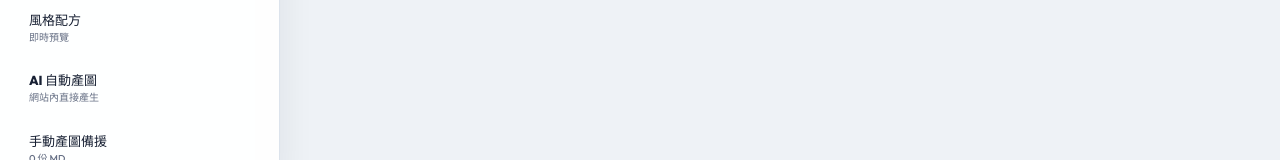
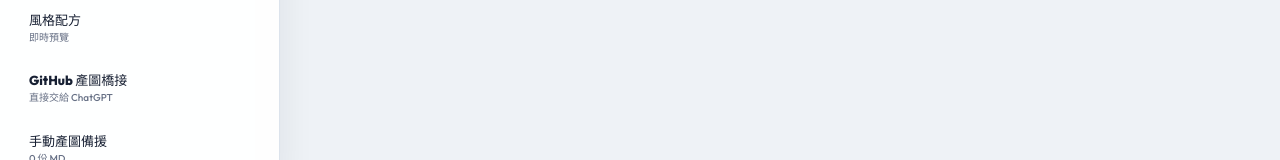
Before and after one commit to similaitw/line-sticker-studio, a React (Vite) app: page / in a window 1280 px wide. Shown: the part 617-777 px from the top of the page. Built offline with nearby package versions, Linux system fonts and the light colour scheme.

Commit message:
refactor: replace paid API flow with GitHub ChatGPT bridge

```diff
--- a/src/App.tsx
+++ b/src/App.tsx
@@ -3,7 +3,7 @@ import { readFileAsDataUrl } from './canvas/image';
 import { detectProvenanceMark, simpleHash } from './canvas/provenance';
 import { sliceSheet } from './canvas/slice';
 import { Header, type NavGroup } from './components/Header';
-import { GeneratePanel } from './components/GeneratePanel';
+import { GitHubBridgePanel } from './components/GitHubBridgePanel';
 import { PhraseSelector } from './components/PhraseSelector';
 import { ProviderPanel } from './components/ProviderPanel';
 import { ReferencePhotoPanel } from './components/ReferencePhotoPanel';
@@ -22,7 +22,7 @@ import { buildStickerZip, downloadBlob } from './export/exportZip';
 import { getReferencePhoto } from './storage/referencePhotos';
 import { useProject } from './state/ProjectContext';
 
-type ViewId = 'provider' | 'type' | 'photos' | 'phrases' | 'style' | 'generate' | 'tasks' | 'settings' | 'source' | 'results' | 'timeline' | 'validation' | 'export' | 'tutorial-basic' | 'tutorial-animated';
+type ViewId = 'provider' | 'type' | 'photos' | 'phrases' | 'style' | 'bridge' | 'tasks' | 'settings' | 'source' | 'results' | 'timeline' | 'validation' | 'export' | 'tutorial-basic' | 'tutorial-animated';
 
 export default function App() {
   const { project, dispatch } = useProject(); const [busy,setBusy]=useState(false); const [exporting,setExporting]=useState(false); const [error,setError]=useState(''); const [activeView,setActiveView]=useState<ViewId>('provider');
@@ -42,7 +42,7 @@ export default function App() {
   const navGroups:NavGroup[]=[
     {label:'教學',items:[{id:'tutorial-basic',label:'新手流程',summary:'任務清單'},{id:'tutorial-animated',label:'動態貼圖',summary:getSpec(project.type).animated?'APNG 教學':'需切換動態'}]},
     {label:'準備',items:[{id:'provider',label:'生成平台',summary:project.generationProvider==='chatgpt'?'ChatGPT':'Gemini'},{id:'type',label:'貼圖類型',summary:getSpec(project.type).label},{id:'photos',label:'參考照片',summary:`${project.referencePhotos.length}/5 張`}]},
-    {label:'配方',items:[{id:'settings',label:'設計設定',summary:`${project.settings.rows}×${project.settings.columns} · ${project.settings.count} 張`},{id:'phrases',label:'常用文字詞庫',summary:`${project.captionSlots.length}/${project.settings.rows*project.settings.columns} 格`},{id:'style',label:'風格配方',summary:'即時預覽'},{id:'generate',label:'AI 自動產圖',summary:'網站內直接產生'},{id:'tasks',label:'手動產圖備援',summary:`${project.generationTasks.length} 份 MD`}]},
+    {label:'配方',items:[{id:'settings',label:'設計設定',summary:`${project.settings.rows}×${project.settings.columns} · ${project.settings.count} 張`},{id:'phrases',label:'常用文字詞庫',summary:`${project.captionSlots.length}/${project.settings.rows*project.settings.columns} 格`},{id:'style',label:'風格配方',summary:'即時預覽'},{id:'bridge',label:'GitHub 產圖橋接',summary:'直接交給 ChatGPT'},{id:'tasks',label:'手動產圖備援',summary:`${project.generationTasks.length} 份 MD`}]},
     {label:'工作台',items:[{id:'source',label:'貼圖表預覽',summary:project.sourceDataUrl?`已切割 ${project.stickers.length} 張`:'等待圖檔'},{id:'results',label:'切割結果',summary:`入選 ${included}/${project.settings.count}`}]},
     {label:'檢查輸出',items:[{id:'timeline',label:'動畫時間軸',summary:getSpec(project.type).animated?'APNG 設定':'靜態貼圖'},{id:'validation',label:'合規檢查',summary:errors?`${errors} 個阻擋`:'可檢查'},{id:'export',label:'匯出 ZIP',summary:project.stickers.length?'準備匯出':'尚無貼圖'}]},
   ];
@@ -50,11 +50,11 @@ export default function App() {
   return <div className="app-shell app-layout"><Header onExport={()=>void handleExport()} exporting={exporting} activeView={activeView} navGroups={navGroups} onSelect={(id)=>setActiveView(id as ViewId)}/>
     <main className="content-shell"><div className="view-header"><span>LINE Sticker Studio</span><h1>{viewTitle}</h1></div>
       {error&&<div className="error-banner" role="alert"><strong>處理失敗</strong><span>{error}</span><button onClick={()=>setError('')}>×</button></div>}
-      <ActiveView id={activeView} onNavigate={(id)=>setActiveView(id as ViewId)} onGenerated={(dataUrl)=>processSource(dataUrl,true)} onUpload={(file)=>void handleUpload(file)} onSlice={()=>void handleSlice()} onSample={()=>void handleSample()} onExport={()=>void handleExport()} busy={busy} exporting={exporting} />
+      <ActiveView id={activeView} onNavigate={(id)=>setActiveView(id as ViewId)} onUpload={(file)=>void handleUpload(file)} onSlice={()=>void handleSlice()} onSample={()=>void handleSample()} onExport={()=>void handleExport()} busy={busy} exporting={exporting} />
     </main></div>;
 }
 
-function ActiveView({ id, onNavigate, onGenerated, onUpload, onSlice, onSample, onExport, busy, exporting }: { id: ViewId; onNavigate: (id: string) => void; onGenerated: (dataUrl: string) => Promise<void>; onUpload: (file: File) => void; onSlice: () => void; onSample: () => void; onExport: () => void; busy: boolean; exporting: boolean }) {
+function ActiveView({ id, onNavigate, onUpload, onSlice, onSample, onExport, busy, exporting }: { id: ViewId; onNavigate: (id: string) => void; onUpload: (file: File) => void; onSlice: () => void; onSample: () => void; onExport: () => void; busy: boolean; exporting: boolean }) {
   const { project } = useProject();
   if (id === 'tutorial-basic') return <TutorialPanel mode="beginner" onNavigate={onNavigate} />;
   if (id === 'tutorial-animated') return <TutorialPanel mode="animated" onNavigate={onNavigate} />;
@@ -63,7 +63,7 @@ function ActiveView({ id, onNavigate, onGenerated, onUpload, onSlice, onSample,
   if (id === 'photos') return <ReferencePhotoPanel />;
   if (id === 'phrases') return <PhraseSelector />;
   if (id === 'style') return <StyleSelector />;
-  if (id === 'generate') return <GeneratePanel onGenerated={async (dataUrl) => { await onGenerated(dataUrl); onNavigate('results'); }} />;
+  if (id === 'bridge') return <GitHubBridgePanel />;
   if (id === 'tasks') return <TaskPanel />;
   if (id === 'settings') return <div className="single-panel"><SettingsPanel /></div>;
   if (id === 'source') return <SourceStage onUpload={onUpload} onSlice={onSlice} onSample={onSample} busy={busy} />;
```
